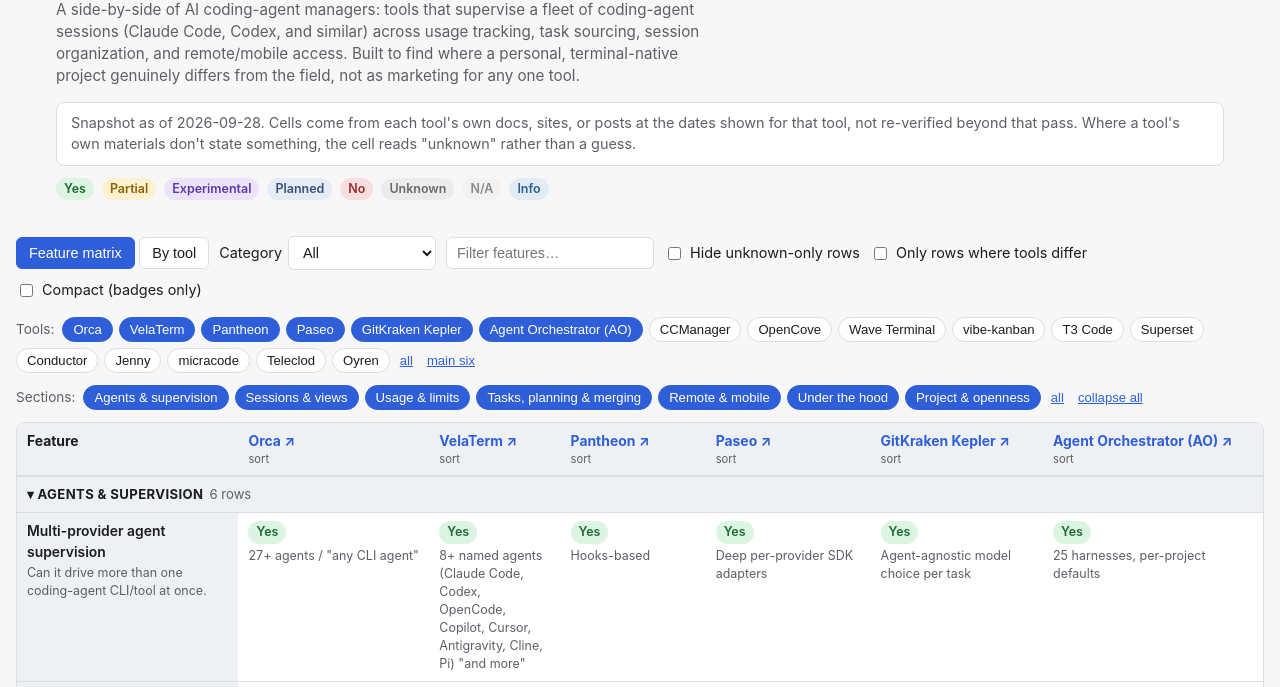
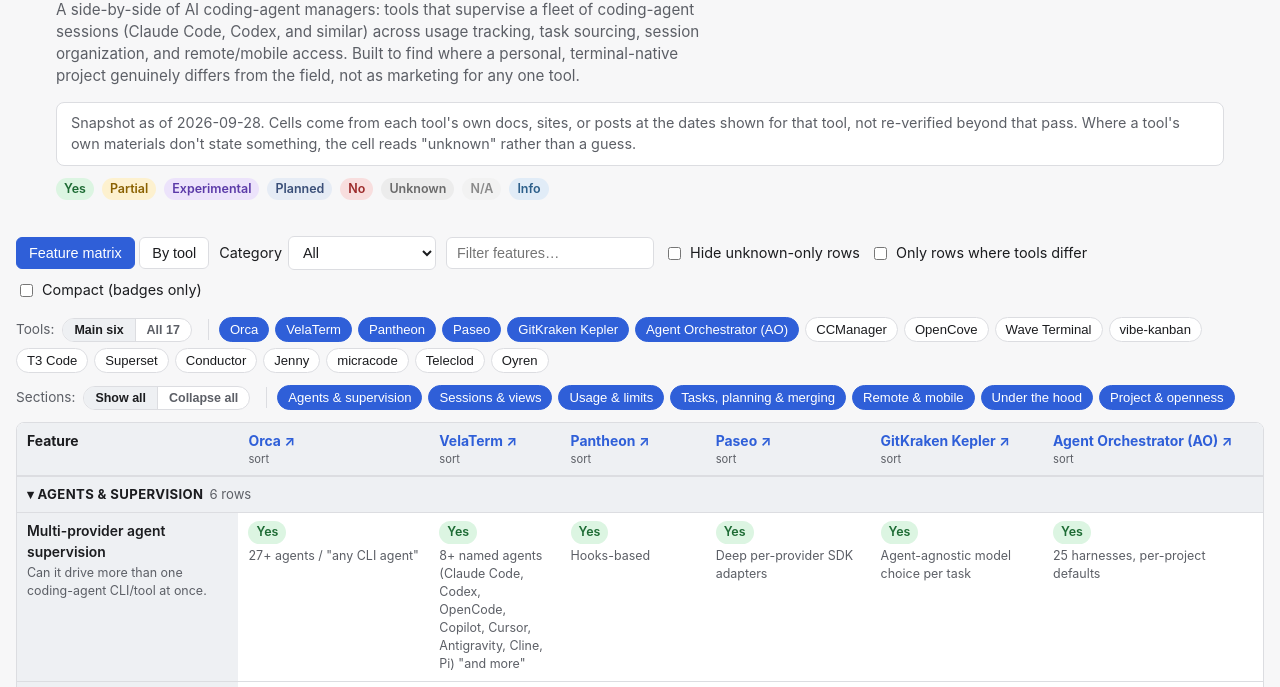
Before and after one commit to dtiger1889-ops/agent-deck-comparison, a plain HTML site: page index.html in a window 1280 px wide. Shown: the part 71-758 px from the top of the page. Drawn offline with Linux system fonts and the light colour scheme.

Commit message:
Preset buttons: Main six / All and Show all / Collapse all as pill groups beside the labels, active one highlighted

```diff
--- a/index.html
+++ b/index.html
@@ -154,7 +154,12 @@
   .chips .chips-label { color: var(--muted); margin-right: 2px; }
   .chip { border: 1px solid var(--border); background: var(--panel); color: var(--text); border-radius: 999px; padding: 4px 10px; font-size: 0.82rem; cursor: pointer; }
   .chip.on { background: var(--accent); border-color: var(--accent); color: #fff; }
-  .chip-link { background: none; border: none; color: var(--accent); cursor: pointer; font-size: 0.82rem; padding: 4px; text-decoration: underline; }
+  .seg { display: inline-flex; border: 1px solid var(--border); border-radius: 999px; overflow: hidden; margin-right: 6px; background: var(--panel); }
+  .seg button { border: none; background: none; color: var(--muted); font-size: 0.78rem; font-weight: 600; padding: 4px 11px; cursor: pointer; }
+  .seg button + button { border-left: 1px solid var(--border); }
+  .seg button:hover { color: var(--accent); }
+  .seg button.on { background: var(--sticky-bg); color: var(--text); }
+  .chips-sep { width: 1px; align-self: stretch; background: var(--border); margin: 2px 4px; }
   body.compact .cell-value, body.compact .feature-desc { display: none; }
   body.compact th, body.compact td { padding-top: 5px; padding-bottom: 5px; }
   .cell-value { display: block; margin-top: 3px; color: var(--muted); font-size: 0.78rem; }
@@ -365,7 +370,7 @@
       th.title = collapsed.has(row.label) ? "Expand section" : "Collapse section";
       th.addEventListener("click", () => {
         if (collapsed.has(row.label)) collapsed.delete(row.label); else collapsed.add(row.label);
-        renderMatrix();
+        renderChips(); renderMatrix();
       });
       tr.appendChild(th);
       tbody.appendChild(tr);
@@ -456,12 +461,27 @@
   b.addEventListener("click", onClick);
   return b;
 }
-function chipLink(label, onClick) {
-  const b = document.createElement("button");
-  b.className = "chip-link";
-  b.textContent = label;
-  b.addEventListener("click", onClick);
-  return b;
+function seg(items) {
+  // items: [{label, on, onClick}] -> one pill-shaped button group
+  const wrap = document.createElement("span");
+  wrap.className = "seg";
+  items.forEach(it => {
+    const b = document.createElement("button");
+    b.textContent = it.label;
+    if (it.on) b.classList.add("on");
+    b.setAttribute("aria-pressed", it.on ? "true" : "false");
+    b.addEventListener("click", it.onClick);
+    wrap.appendChild(b);
+  });
+  return wrap;
+}
+function sep() {
+  const d = document.createElement("span");
+  d.className = "chips-sep";
+  return d;
+}
+function sameSet(a, b) {
+  return a.size === b.size && [...a].every(x => b.has(x));
 }
 function sectionOrder() {
   return (DATA.group_order || []).length ? DATA.group_order : [...new Set(DATA.features.map(f => f.group))];
@@ -469,20 +489,29 @@
 function renderChips() {
   const tc = document.getElementById("tool-chips");
   tc.innerHTML = '<span class="chips-label">Tools:</span>';
+  const allNames = new Set(DATA.tools.map(t => t.name));
+  const six = new Set(DEFAULT_TOOLS.filter(n => allNames.has(n)));
+  tc.appendChild(seg([
+    { label: "Main six", on: sameSet(shownTools, six), onClick: () => { shownTools = new Set(six); sortToolIdx = null; renderChips(); renderAll(); } },
+    { label: "All " + allNames.size, on: sameSet(shownTools, allNames), onClick: () => { shownTools = new Set(allNames); sortToolIdx = null; renderChips(); renderAll(); } },
+  ]));
+  tc.appendChild(sep());
   DATA.tools.forEach(t => tc.appendChild(chip(t.name, shownTools.has(t.name), () => {
     if (shownTools.has(t.name)) shownTools.delete(t.name); else shownTools.add(t.name);
     sortToolIdx = null; renderChips(); renderAll();
   })));
-  tc.appendChild(chipLink("all", () => { shownTools = new Set(DATA.tools.map(t => t.name)); sortToolIdx = null; renderChips(); renderAll(); }));
-  tc.appendChild(chipLink("main six", () => { shownTools = new Set(DEFAULT_TOOLS); sortToolIdx = null; renderChips(); renderAll(); }));
   const sc = document.getElementById("section-chips");
   sc.innerHTML = '<span class="chips-label">Sections:</span>';
+  const secs = sectionOrder();
+  sc.appendChild(seg([
+    { label: "Show all", on: hiddenSections.size === 0 && collapsed.size === 0, onClick: () => { hiddenSections.clear(); collapsed.clear(); renderChips(); renderMatrix(); } },
+    { label: "Collapse all", on: secs.every(g => collapsed.has(g)), onClick: () => { secs.forEach(g => collapsed.add(g)); renderChips(); renderMatrix(); } },
+  ]));
+  sc.appendChild(sep());
   sectionOrder().forEach(g => sc.appendChild(chip(g, !hiddenSections.has(g), () => {
     if (hiddenSections.has(g)) hiddenSections.delete(g); else hiddenSections.add(g);
     renderChips(); renderMatrix();
   })));
-  sc.appendChild(chipLink("all", () => { hiddenSections.clear(); collapsed.clear(); renderChips(); renderMatrix(); }));
-  sc.appendChild(chipLink("collapse all", () => { sectionOrder().forEach(g => collapsed.add(g)); renderMatrix(); }));
 }
 
 function renderAll() {
```
